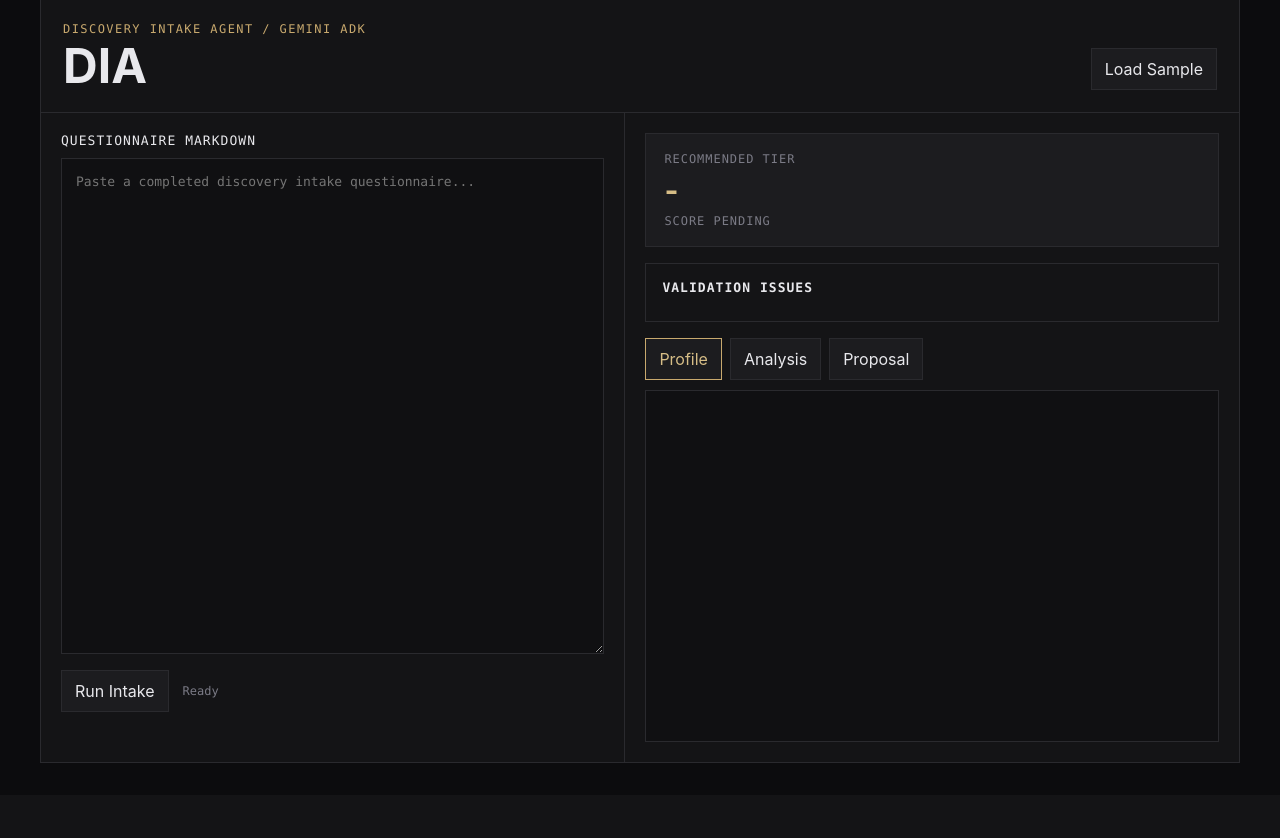
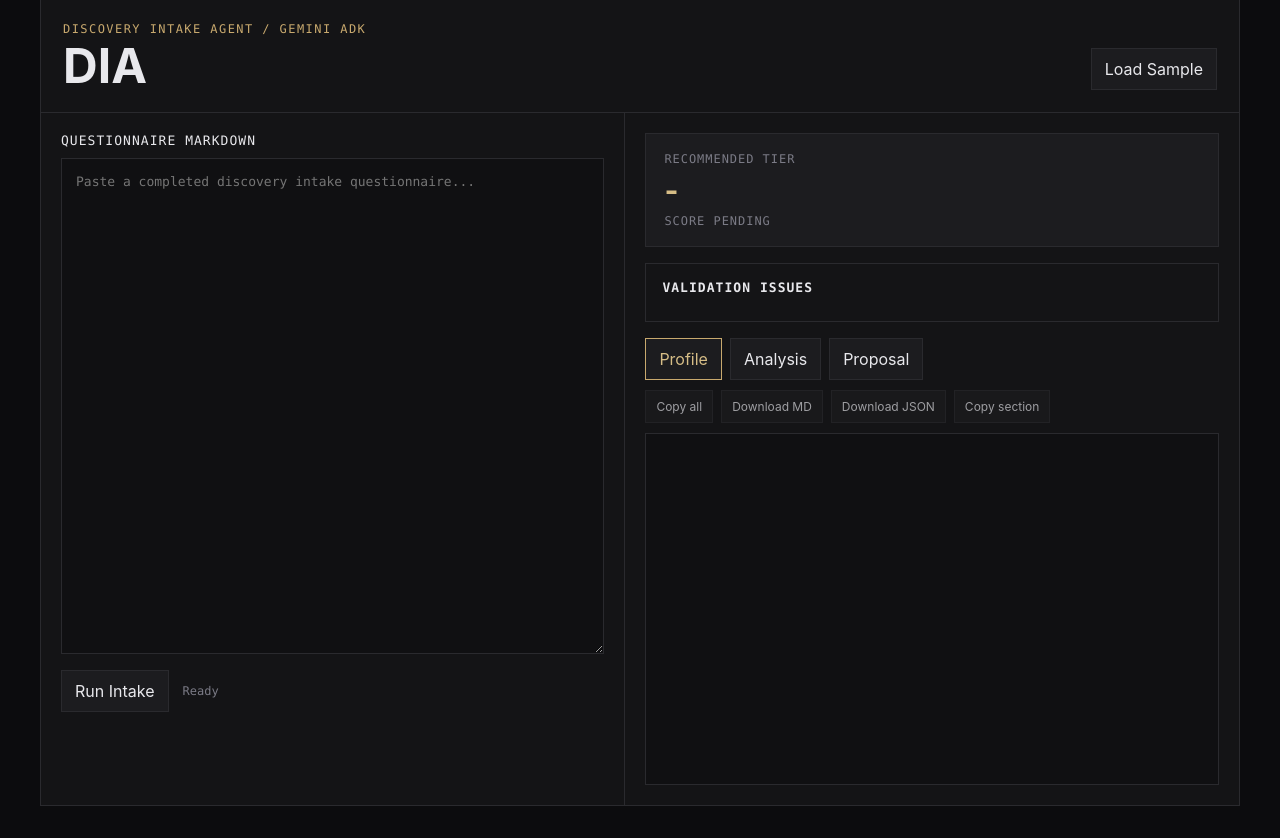
Before and after one commit to mdvnavy/Dia, a Python web app: template templates/index.html in a window 1280 px wide. Shown: the part 33-871 px from the top of the page. Before the commit the page ends 796 px from the top, so only its background shows below. Run offline with Jinja, Linux system fonts and the light colour scheme; the template is opened without the code that fills it, so the values that code supplies are empty.

Commit message:
Fix export feature issues
- Fix export-bar accessibility in index.html
- Fix export button state toggling during processing
- Fix object url revocation timing bug in downloadFile

Co-authored-by: mdvnavy <218024324+mdvnavy@users.noreply.github.com>

```diff
--- a/static/app.js
+++ b/static/app.js
@@ -7,9 +7,19 @@ const score = document.querySelector("#score");
 const issues = document.querySelector("#issues");
 const output = document.querySelector("#documentOutput");
 const tabs = [...document.querySelectorAll(".tab")];
+const copyAll = document.querySelector("#copyAll");
+const downloadMarkdown = document.querySelector("#downloadMarkdown");
+const downloadJson = document.querySelector("#downloadJson");
+const copySection = document.querySelector("#copySection");
 
 let documents = {};
+let latestPayload = null;
 let activeDoc = "client-profile.md";
+const documentOrder = [
+  "client-profile.md",
+  "opportunity-analysis.md",
+  "proposal-draft.md",
+];
 
 loadSample.addEventListener("click", async () => {
   statusText.textContent = "Loading sample...";
@@ -22,6 +32,7 @@ loadSample.addEventListener("click", async () => {
 runAgent.addEventListener("click", async () => {
   statusText.textContent = "Processing...";
   runAgent.disabled = true;
+  setExportAvailability(false);
   try {
     const response = await fetch("/api/process", {
       method: "POST",
@@ -32,14 +43,17 @@ runAgent.addEventListener("click", async () => {
     if (!response.ok) {
       throw new Error(payload.error || "Processing failed");
     }
+    latestPayload = payload;
     documents = payload.documents;
     tier.textContent = payload.score.tier;
     score.textContent = `${payload.score.total_score}/${payload.score.max_score} · ${payload.score.timeline}`;
     renderIssues(payload.issues);
     renderDocument(activeDoc);
+    setExportAvailability(true);
     statusText.textContent = "Complete";
   } catch (error) {
     statusText.textContent = error.message;
+    setExportAvailability(latestPayload !== null);
   } finally {
     runAgent.disabled = false;
   }
@@ -51,6 +65,28 @@ tabs.forEach((tab) => {
     tabs.forEach((item) => item.classList.toggle("active", item === tab));
     renderDocument(activeDoc);
   });
+});
+
+copyAll.addEventListener("click", async () => {
+  await copyText(buildMarkdownExport(), "All outputs copied");
+});
+
+downloadMarkdown.addEventListener("click", () => {
+  downloadFile("dia-outputs.md", buildMarkdownExport(), "text/markdown");
+  statusText.textContent = "Markdown downloaded";
+});
+
+downloadJson.addEventListener("click", () => {
+  downloadFile(
+    "dia-export.json",
+    JSON.stringify(latestPayload, null, 2),
+    "application/json"
+  );
+  statusText.textContent = "JSON downloaded";
+});
+
+copySection.addEventListener("click", async () => {
+  await copyText(documents[activeDoc] || "", `${activeLabel()} copied`);
 });
 
 function renderIssues(items) {
@@ -71,3 +107,64 @@ function renderIssues(items) {
 function renderDocument(name) {
   output.textContent = documents[name] || "Run an intake to generate this document.";
 }
+
+function setExportAvailability(isAvailable) {
+  copyAll.disabled = !isAvailable;
+  downloadMarkdown.disabled = !isAvailable;
+  downloadJson.disabled = !isAvailable;
+  copySection.disabled = !isAvailable;
+}
+
+function buildMarkdownExport() {
+  return documentOrder
+    .map((name) => documents[name])
+    .filter(Boolean)
+    .join("\n\n---\n\n");
+}
+
+async function copyText(text, successMessage) {
+  if (!text) {
+    statusText.textContent = "No output to copy";
+    return;
+  }
+
+  try {
+    if (navigator.clipboard && window.isSecureContext) {
+      await navigator.clipboard.writeText(text);
+    } else {
+      copyTextFallback(text);
+    }
+    statusText.textContent = successMessage;
+  } catch (error) {
+    statusText.textContent = "Copy failed";
+  }
+}
+
+function copyTextFallback(text) {
+  const scratch = document.createElement("textarea");
+  scratch.value = text;
+  scratch.setAttribute("readonly", "");
+  scratch.style.position = "fixed";
+  scratch.style.top = "-9999px";
+  document.body.appendChild(scratch);
+  scratch.select();
+  document.execCommand("copy");
+  scratch.remove();
+}
+
+function downloadFile(filename, content, type) {
+  const blob = new Blob([content], { type });
+  const url = URL.createObjectURL(blob);
+  const link = document.createElement("a");
+  link.href = url;
+  link.download = filename;
+  document.body.appendChild(link);
+  link.click();
+  link.remove();
+  setTimeout(() => URL.revokeObjectURL(url), 100);
+}
+
+function activeLabel() {
+  const tab = tabs.find((item) => item.dataset.doc === activeDoc);
+  return tab ? tab.textContent : activeDoc;
+}
--- a/static/style.css
+++ b/static/style.css
@@ -179,6 +179,18 @@ textarea {
   flex-wrap: wrap;
 }
 
+.export-bar {
+  display: flex;
+  flex-wrap: wrap;
+  gap: 8px;
+  margin-bottom: 10px;
+}
+
+.export-bar button {
+  padding: 8px 10px;
+  font-size: 12px;
+}
+
 pre {
   margin: 0;
   min-height: 44vh;
--- a/templates/index.html
+++ b/templates/index.html
@@ -4,6 +4,7 @@
   <meta charset="utf-8">
   <meta name="viewport" content="width=device-width, initial-scale=1">
   <title>DIA - Discovery Intake Agent</title>
+  <link rel="icon" href="data:,">
   <link rel="stylesheet" href="/static/style.css">
 </head>
 <body>
@@ -42,6 +43,12 @@
             <button class="tab" data-doc="opportunity-analysis.md" type="button">Analysis</button>
             <button class="tab" data-doc="proposal-draft.md" type="button">Proposal</button>
           </div>
+          <div class="export-bar" role="group" aria-label="Output export actions">
+            <button id="copyAll" type="button" disabled>Copy all</button>
+            <button id="downloadMarkdown" type="button" disabled>Download MD</button>
+            <button id="downloadJson" type="button" disabled>Download JSON</button>
+            <button id="copySection" type="button" disabled>Copy section</button>
+          </div>
           <pre id="documentOutput"></pre>
         </section>
       </div>
```
